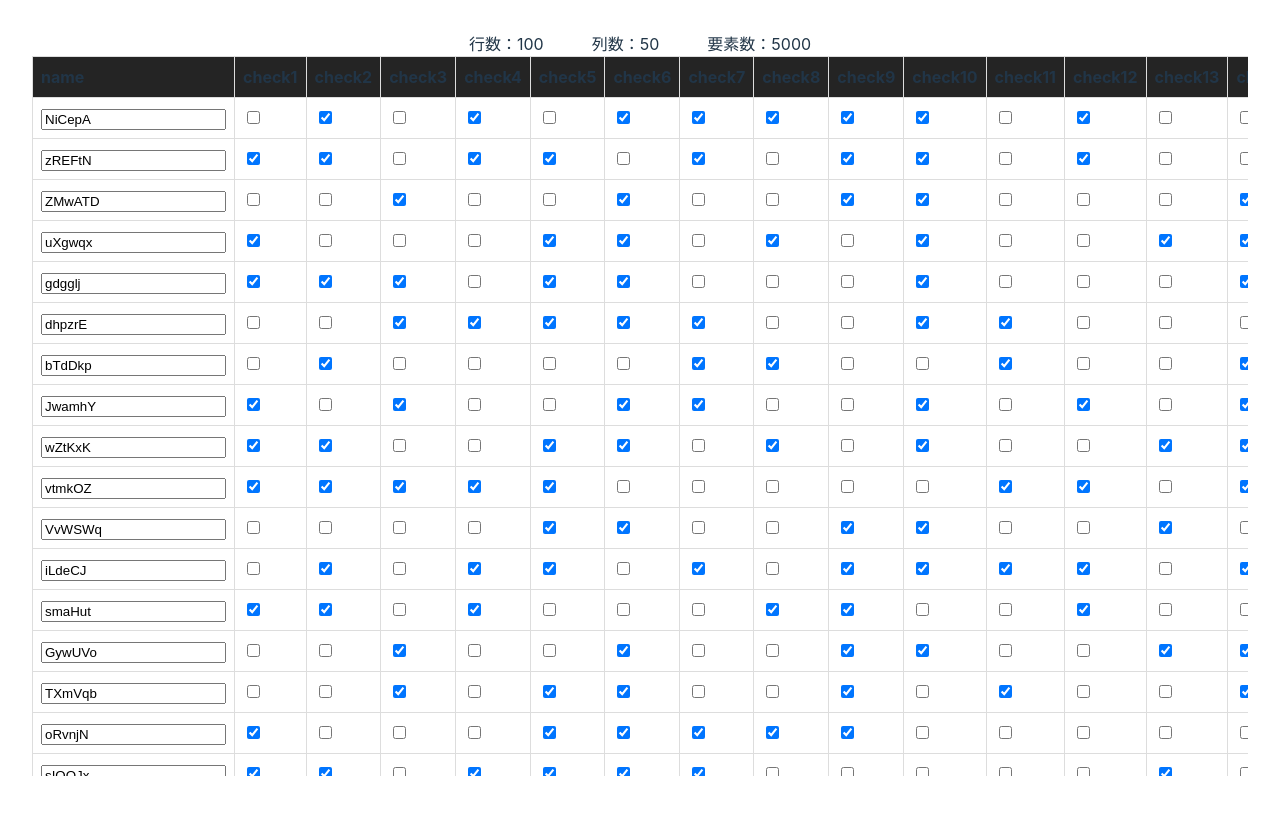
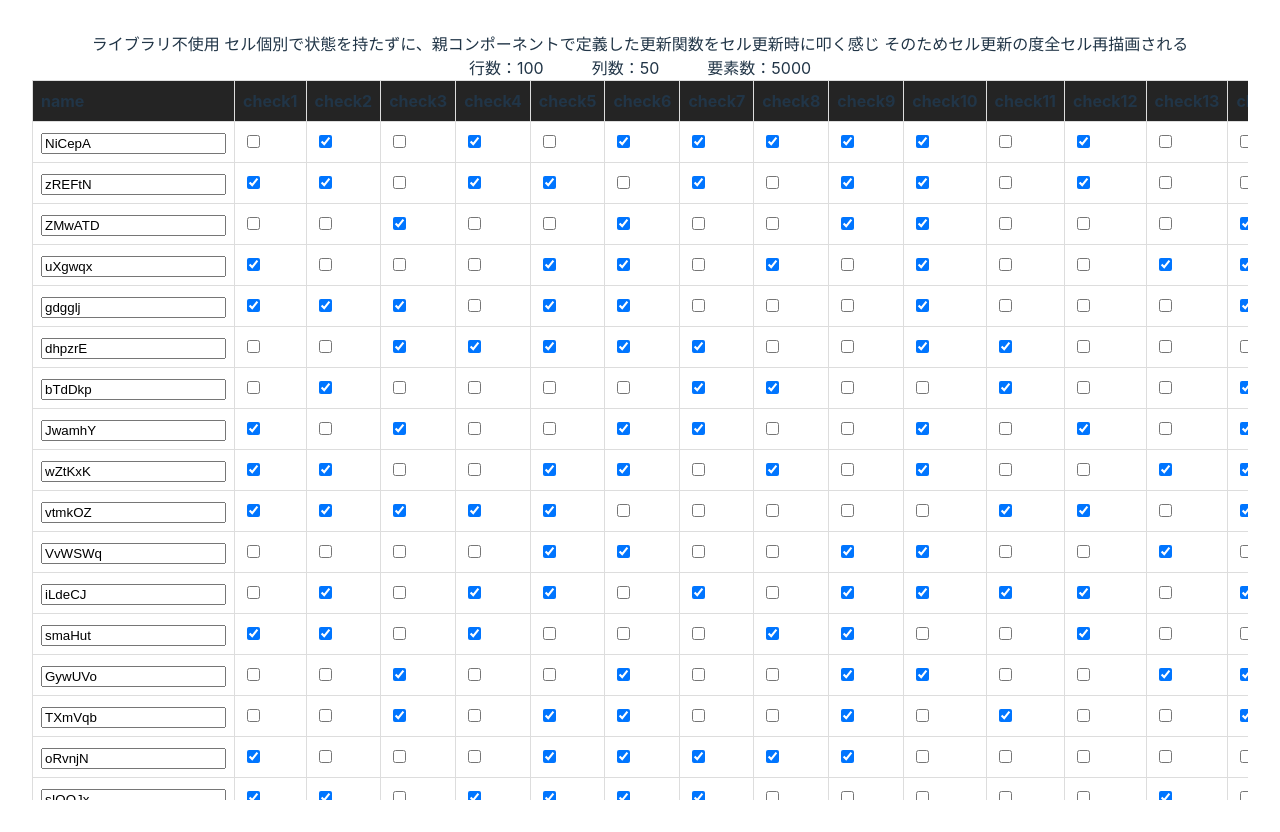
Before and after one commit to ngmtine/table_virtuoso_example, a React (Vite) app: page /plane in a window 1280 px wide. Before the commit the page ends 808 px from the top, so only its background shows below. Built offline with nearby package versions, Linux system fonts and the light colour scheme.

Commit message:
update: コメントdiv追加

```diff
--- a/src/plane/Plane.tsx
+++ b/src/plane/Plane.tsx
@@ -1,12 +1,16 @@
 import { Table } from "./Table";
 import { globalData } from "../globalData";
 import { CellCounter } from "../component/CellCounter";
+
+const comment =
+    "ライブラリ不使用 セル個別で状態を持たずに、親コンポーネントで定義した更新関数をセル更新時に叩く感じ そのためセル更新の度全セル再描画される";
 
 export const Plane = () => {
     const { row, col } = globalData;
 
     return (
         <>
+            <div>{comment}</div>
             <CellCounter
                 row={row}
                 col={col}
```
